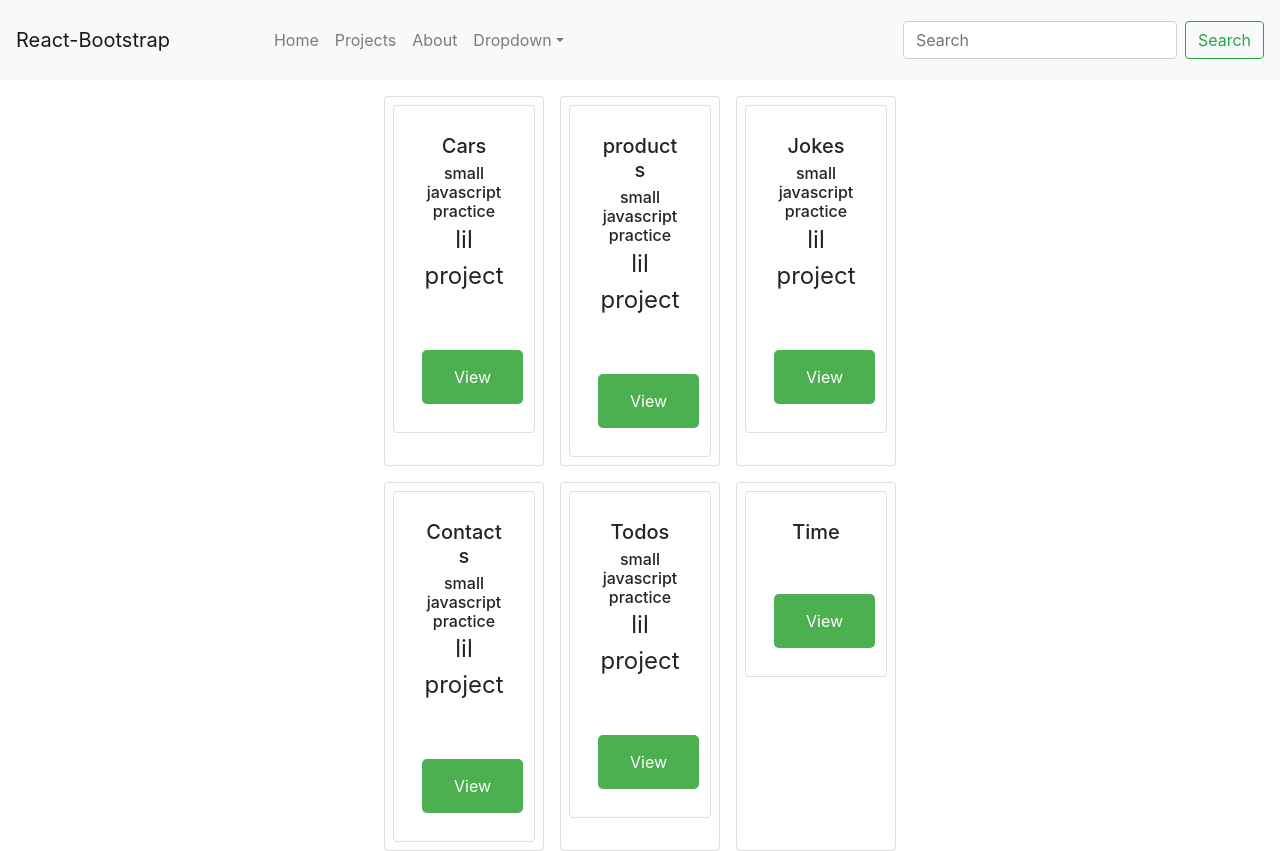
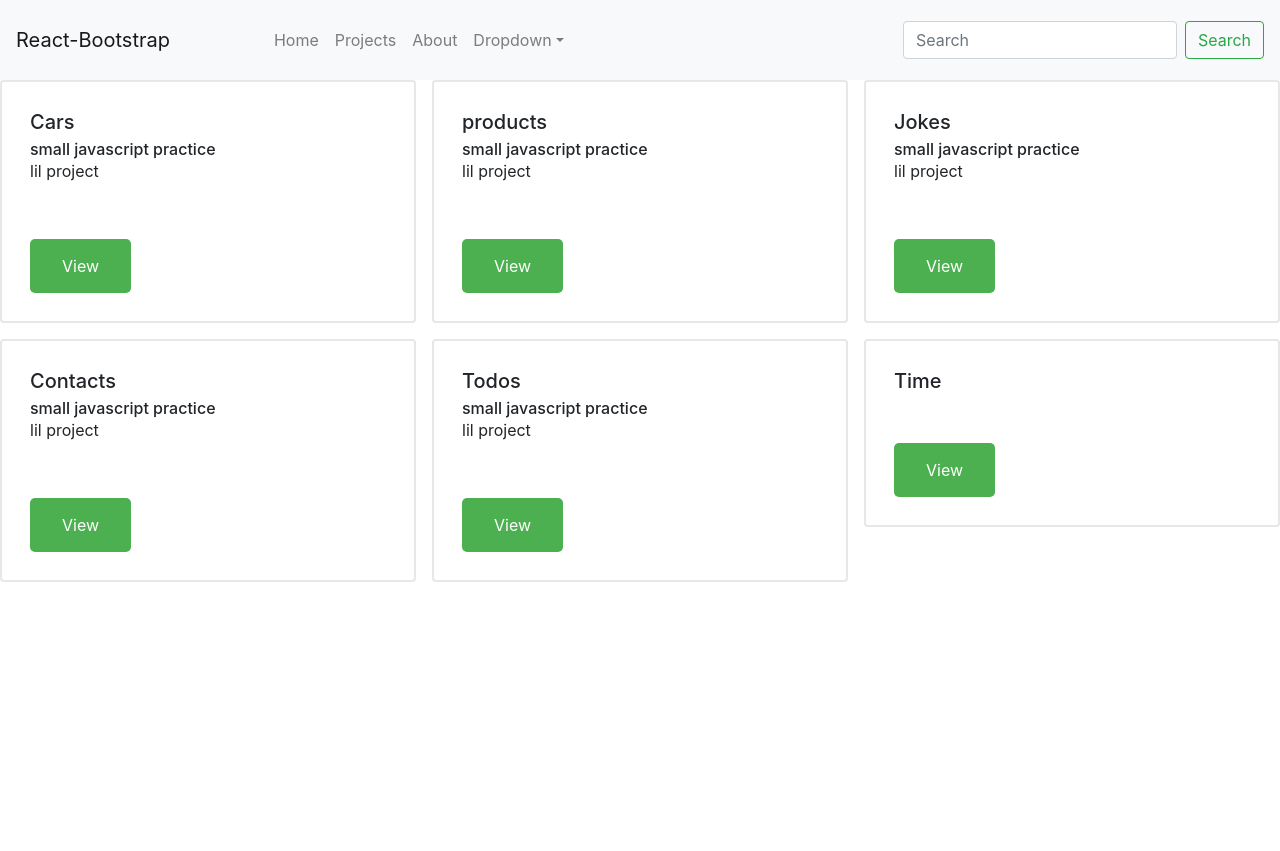
Before and after one commit to Fredrik93/react_tutorial, a React (Create React App) app: page /projects in a window 1280 px wide. After the commit the page ends 800 px from the top, so only its background shows below. Built offline with nearby package versions, Linux system fonts and the light colour scheme.

Commit message:
add styling

```diff
--- a/src/App.css
+++ b/src/App.css
@@ -72,26 +72,3 @@ body{
   color:white !important;
   height:auto;
   }
-  .cards {
-
-     display: grid;
-
-    grid-template-columns: repeat(3, 20vh);
-
-    grid-auto-rows: auto;
-
-    grid-gap: 1rem;
-
-    justify-content: center;
-
-    }
-
-    .card {
-
-    border: 1px solid #e7e7e7;
-
-    border-radius: 4px;
-
-    padding: .5rem;
-
-    }
--- a/src/App.js
+++ b/src/App.js
@@ -33,7 +33,7 @@ function App() {
                 <Switch >
                     <div  >
                         <Route path="/" exact component={Home} />
-                        <div style={styling} >
+                        <div >
                             <Route path="/projects" component={Projects} />
                             <Route path="/cars" component={Cars} />
                             <Route path="/products" component={Products} />
--- a/src/Components/Card.js
+++ b/src/Components/Card.js
@@ -16,8 +16,18 @@ function CustomizedCard(props) {
 
     }
 
-    return (<div className="card" >
-        <Card >
+    const cardStyle = {
+
+        border: "2px solid #e7e7e7",
+
+        borderRadius: "4px",
+
+        padding: ".5rem"
+
+    }
+
+    return (<div className="cardStyle" >
+        <Card style={cardStyle} >
             <Card.Body>
                 <Card.Title>{props.title}</Card.Title>
                 <Card.Subtitle>{props.subtitle}</Card.Subtitle>
--- a/src/Components/Projects.js
+++ b/src/Components/Projects.js
@@ -2,11 +2,16 @@ import React from 'react'
 import CustomizedCard from './Card'
 function List() {
 
-
+    const cardsStyling = {
+        display: "grid",
+        gridTemplateColumns: "repeat(3, 1fr)",
+        gridAutoRows: "auto",
+        gridGap: "1rem"
+    }
 
     return (
 
-        <div className="cards" >
+        <div style={cardsStyling} >
 
             <CustomizedCard
                 title="Cars"
```
